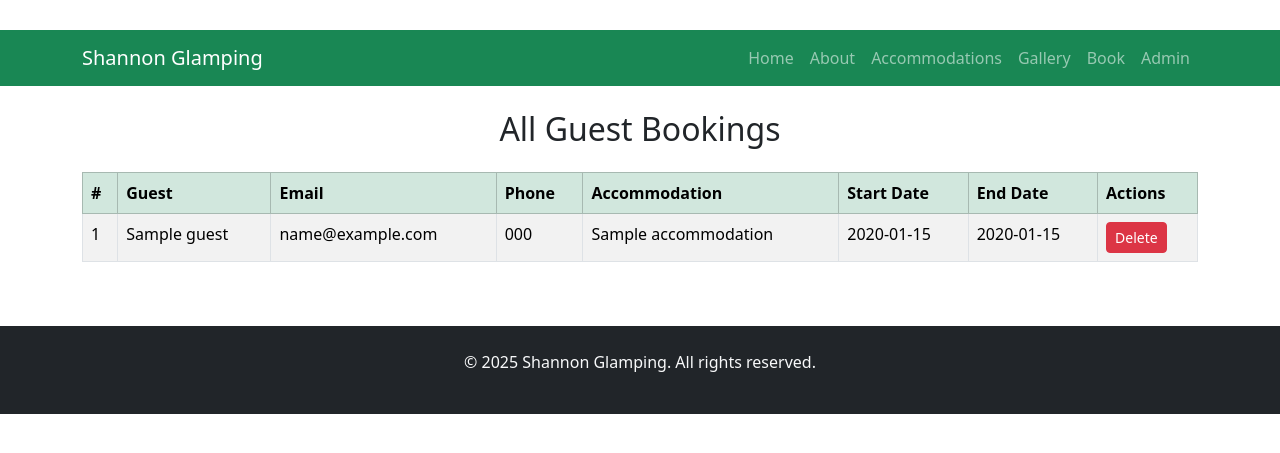
After one commit to aruttle/assignment-module-4, a Flask app: page /admin/bookings in a window 1280 px wide. The commit adds this page. Shown: the top 453 px of the page. Run offline with Flask 3, Linux system fonts and the light colour scheme; the visitor is signed in with stand-in values (Sample User, id 1); tables that the repository leaves empty hold one stand-in row (values such as "Sample post").

Commit message:
Added admin functionality and updated template aesthetics

```diff
--- a/app/main/routes.py
+++ b/app/main/routes.py
@@ -1,26 +1,80 @@
-from flask import render_template, request, redirect, url_for, flash
+from flask import render_template, request, redirect, url_for, flash, session
 from datetime import datetime
+from functools import wraps
 from app.main import main
 from app import db
 from app.models import Guest, Accommodation, Booking, AccommodationType
 
+# Admin login required decorator
+def admin_login_required(f):
+    @wraps(f)
+    def decorated_function(*args, **kwargs):
+        if not session.get('admin_logged_in'):
+            flash("Please log in to access the admin area.", "warning")
+            return redirect(url_for('main.admin_login'))
+        return f(*args, **kwargs)
+    return decorated_function
+
+
 @main.route('/')
 def home():
-    accommodations = Accommodation.query.limit(3).all()  # adjust to match your model and DB
+    accommodations = Accommodation.query.limit(3).all()
     return render_template('home.html', accommodations=accommodations)
+
 
 @main.route('/about')
 def about():
     return render_template('about.html')
+
 
 @main.route('/accommodations')
 def accommodations():
     accommodations = Accommodation.query.all()
     return render_template('accommodations.html', accommodations=accommodations)
 
+
 @main.route('/gallery')
 def gallery():
     return render_template('gallery.html')
+
+
+@main.route('/admin/login', methods=['GET', 'POST'])
+def admin_login():
+    if request.method == 'POST':
+        username = request.form.get('username')
+        password = request.form.get('password')
+
+        if username == 'admin' and password == '0000':
+            flash('Logged in successfully.', 'success')
+            return redirect(url_for('main.admin_bookings'))
+        else:
+            flash('Invalid credentials.', 'danger')
+
+    return render_template('admin_login.html')
+
+
+@main.route('/admin/logout')
+def admin_logout():
+    session.pop('admin_logged_in', None)
+    flash('You have been logged out.', 'info')
+    return redirect(url_for('main.admin_login'))
+
+
+@main.route('/admin/bookings')
+@admin_login_required
+def admin_bookings():
+    bookings = Booking.query.all()
+    return render_template('admin_bookings.html', bookings=bookings)
+
+
+@main.route('/admin/delete-booking/<int:booking_id>', methods=['POST'])
+@admin_login_required
+def delete_booking(booking_id):
+    booking = Booking.query.get_or_404(booking_id)
+    db.session.delete(booking)
+    db.session.commit()
+    flash('Booking deleted successfully.', 'success')
+    return redirect(url_for('main.admin_bookings'))
 
 
 @main.route('/book', methods=['GET', 'POST'])
@@ -104,6 +158,7 @@ def book():
         booked_ranges=booked_ranges_by_accommodation
     )
 
+
 @main.route('/accommodation/<int:accommodation_id>')
 def accommodation_detail(accommodation_id):
     accommodation = Accommodation.query.get_or_404(accommodation_id)
--- /dev/null
+++ b/app/templates/admin_bookings.html
@@ -0,0 +1,40 @@
+{% extends 'base.html' %}
+
+{% block content %}
+<h2 class="text-center mb-4">All Guest Bookings</h2>
+
+<div class="table-responsive">
+  <table class="table table-striped table-bordered">
+    <thead class="table-success">
+      <tr>
+        <th>#</th>
+        <th>Guest</th>
+        <th>Email</th>
+        <th>Phone</th>
+        <th>Accommodation</th>
+        <th>Start Date</th>
+        <th>End Date</th>
+        <th>Actions</th>  <!-- New column header -->
+      </tr>
+    </thead>
+    <tbody>
+      {% for booking in bookings %}
+      <tr>
+        <td>{{ loop.index }}</td>
+        <td>{{ booking.guest.name }}</td>
+        <td>{{ booking.guest.email }}</td>
+        <td>{{ booking.guest.phone or 'N/A' }}</td>
+        <td>{{ booking.accommodation.name }}</td>
+        <td>{{ booking.start_date.strftime('%Y-%m-%d') }}</td>
+        <td>{{ booking.end_date.strftime('%Y-%m-%d') }}</td>
+        <td>
+          <form action="{{ url_for('main.delete_booking', booking_id=booking.id) }}" method="post" style="display:inline;">
+            <button type="submit" class="btn btn-sm btn-danger" onclick="return confirm('Are you sure you want to delete this booking?');">Delete</button>
+          </form>
+        </td>
+      </tr>
+      {% endfor %}
+    </tbody>
+  </table>
+</div>
+{% endblock %}
--- a/app/templates/base.html
+++ b/app/templates/base.html
@@ -42,6 +42,9 @@
             <li class="nav-item">
               <a class="nav-link" href="{{ url_for('main.book') }}">Book</a>
             </li>
+            <li class="nav-item">
+            <a class="nav-link" href="{{ url_for('main.admin_bookings') }}">Admin</a>
+            </li>
           </ul>
         </div>
       </div>
```
Also changed, not shown: app/templates/admin_login.html (added, +16 -0 lines), app/templates/book.html (+7 -2 lines), app/static/images/gallery11.jpg (added), app/static/images/gallery4.jpg, app/static/images/gallery6.jpg, app/static/images/gallery8.jpg, app/static/images/gallery9.jpg.
